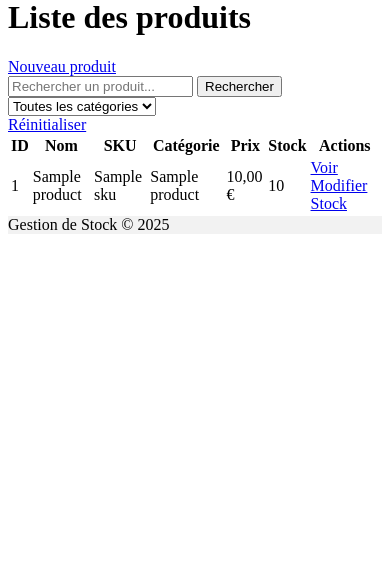
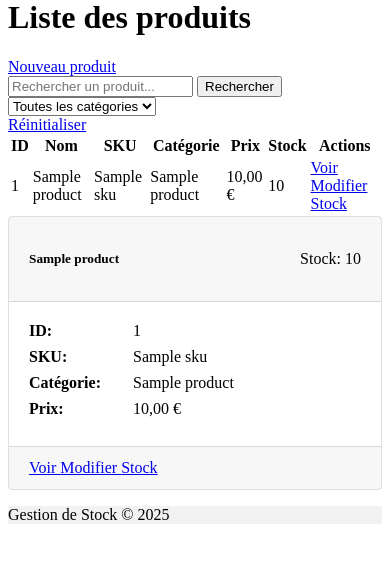
Before and after one commit to creach-t/stock-management-frontend, a Symfony app: template templates/product/index.html.twig in a window 390 px wide. Shown: the part 118-681 px from the top of the page. Run offline with Twig, Linux system fonts and the light colour scheme; the template is opened without the code that fills it: most values are stand-ins (such as "Sample title", 1, 10 or a date in 2020); some libraries are stand-ins or nearby versions.

Commit message:
Adaptation du template pour les mobiles et amélioration de la pagination

```diff
--- a/templates/product/index.html.twig
+++ b/templates/product/index.html.twig
@@ -1,6 +1,59 @@
 {% extends 'base.html.twig' %}
 
 {% block title %}Liste des produits - Gestion de Stock{% endblock %}
+
+{% block stylesheets %}
+{{ parent() }}
+<style>
+    /* Styles pour les écrans mobiles */
+    @media (max-width: 767px) {
+        .table-product-list {
+            width: 100%;
+            display: block;
+            overflow-x: auto;
+            -webkit-overflow-scrolling: touch;
+        }
+
+        .mobile-card {
+            margin-bottom: 1rem;
+            border: 1px solid rgba(0,0,0,.125);
+            border-radius: 0.25rem;
+        }
+
+        .mobile-card-header {
+            padding: 0.75rem 1.25rem;
+            background-color: rgba(0,0,0,.03);
+            border-bottom: 1px solid rgba(0,0,0,.125);
+            display: flex;
+            justify-content: space-between;
+            align-items: center;
+        }
+
+        .mobile-card-body {
+            padding: 1.25rem;
+        }
+
+        .mobile-card-footer {
+            padding: 0.75rem 1.25rem;
+            background-color: rgba(0,0,0,.03);
+            border-top: 1px solid rgba(0,0,0,.125);
+        }
+
+        .mobile-product-info {
+            margin-bottom: 0.5rem;
+        }
+
+        .mobile-product-info strong {
+            display: inline-block;
+            width: 100px;
+        }
+
+        .low-stock {
+            color: #dc3545;
+        }
+    }
+</style>
+{% endblock %}
 
 {% block body %}
     <div class="d-flex justify-content-between align-items-center mb-4">
@@ -79,6 +103,8 @@
                 Aucun produit trouvé.
             </div>
         {% else %}
+            {# Affichage pour les écrans larges (desktop) #}
+            <div class="d-none d-md-block">
                 <div class="table-responsive">
                     <table class="table table-striped table-hover">
                         <thead>
@@ -119,12 +145,54 @@
                         </tbody>
                     </table>
                 </div>
+            </div>
 
-            {# Pagination #}
-            {% if isPaginationActive %}
+            {# Affichage pour les écrans mobiles #}
+            <div class="d-md-none">
+                {% for product in products %}
+                    <div class="mobile-card">
+                        <div class="mobile-card-header">
+                            <h5 class="mb-0">{{ product.name }}</h5>
+                            <span class="badge {% if product.isLowStock() %}bg-danger{% else %}bg-success{% endif %}">
+                                Stock: {{ product.quantity }}
+                            </span>
+                        </div>
+                        <div class="mobile-card-body">
+                            <div class="mobile-product-info">
+                                <strong>ID:</strong> {{ product.id }}
+                            </div>
+                            <div class="mobile-product-info">
+                                <strong>SKU:</strong> {{ product.sku }}
+                            </div>
+                            <div class="mobile-product-info">
+                                <strong>Catégorie:</strong> {{ product.categoryName }}
+                            </div>
+                            <div class="mobile-product-info">
+                                <strong>Prix:</strong> {{ product.price|number_format(2, ',', ' ') }} €
+                            </div>
+                        </div>
+                        <div class="mobile-card-footer">
+                            <div class="d-flex justify-content-between">
+                                <a href="{{ path('product_show', {'id': product.id}) }}" class="btn btn-sm btn-info">
+                                    <i class="bi bi-eye"></i> Voir
+                                </a>
+                                <a href="{{ path('product_edit', {'id': product.id}) }}" class="btn btn-sm btn-warning">
+                                    <i class="bi bi-pencil"></i> Modifier
+                                </a>
+                                <a href="{{ path('product_stock', {'id': product.id}) }}" class="btn btn-sm btn-primary">
+                                    <i class="bi bi-box"></i> Stock
+                                </a>
+                            </div>
+                        </div>
+                    </div>
+                {% endfor %}
+            </div>
+
+            {# Pagination - seulement si nécessaire #}
+            {% if showPagination is defined and showPagination %}
             <div class="d-flex justify-content-between align-items-center mt-4">
                 <div>
-                    <p class="mb-0">Page {{ currentPage + 1 }}</p>
+                    <p class="mb-0">Page {{ currentPage + 1 }} sur {{ totalPages }}</p>
                 </div>
                 <div>
                     <nav aria-label="Navigation des pages">
@@ -134,9 +202,7 @@
                                 <a class="page-link" href="{{ path('product_index', {
                                     'search': searchTerm,
                                     'category': selectedCategory,
-                                    'page': currentPage - 1,
-                                    'size': pageSize,
-                                    'sort': sort
+                                    'page': currentPage - 1
                                 }) }}">
                                     Précédent
                                 </a>
@@ -151,17 +217,21 @@
                                 <span class="page-link">{{ currentPage is defined ? currentPage + 1 : 1 }}</span>
                             </li>
 
+                            {% if currentPage is defined and currentPage < totalPages - 1 %}
                             <li class="page-item">
                                 <a class="page-link" href="{{ path('product_index', {
                                     'search': searchTerm,
                                     'category': selectedCategory,
-                                    'page': currentPage is defined ? currentPage + 1 : 1,
-                                    'size': pageSize,
-                                    'sort': sort
+                                    'page': currentPage + 1
                                 }) }}">
                                     Suivant
                                 </a>
                             </li>
+                            {% else %}
+                            <li class="page-item disabled">
+                                <span class="page-link">Suivant</span>
+                            </li>
+                            {% endif %}
                         </ul>
                     </nav>
                 </div>
```
Also changed, not shown: other parts of templates/product/index.html.twig (+3 -32 lines). Lines whose indentation alone changed are shown as unchanged.
